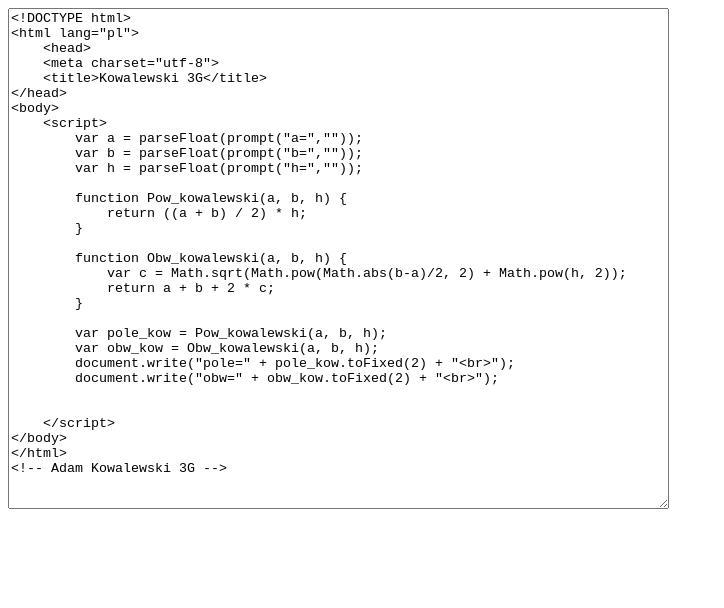
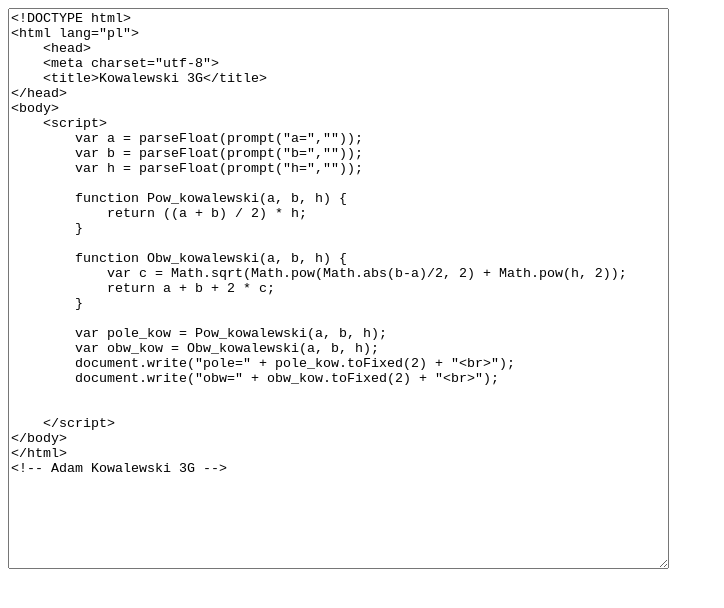
Before and after one commit to kasiauwu558/javascript25_26, a plain HTML site: page kod/z26/zadanie26_kow_kod.html in a window 1280 px wide. Shown: the whole page, without its empty margins (0-724 px from the left). Drawn offline with Linux system fonts and the light colour scheme.

Commit message:
Update zadanie26_kow_kod.html

```diff
--- a/kod/z26/zadanie26_kow_kod.html
+++ b/kod/z26/zadanie26_kow_kod.html
@@ -1,6 +1,6 @@
 <html>
 <body>
-<textarea cols="80" rows="33">
+<textarea cols="80" rows="37">
 <!DOCTYPE html>
 <html lang="pl">
     <head>
```
